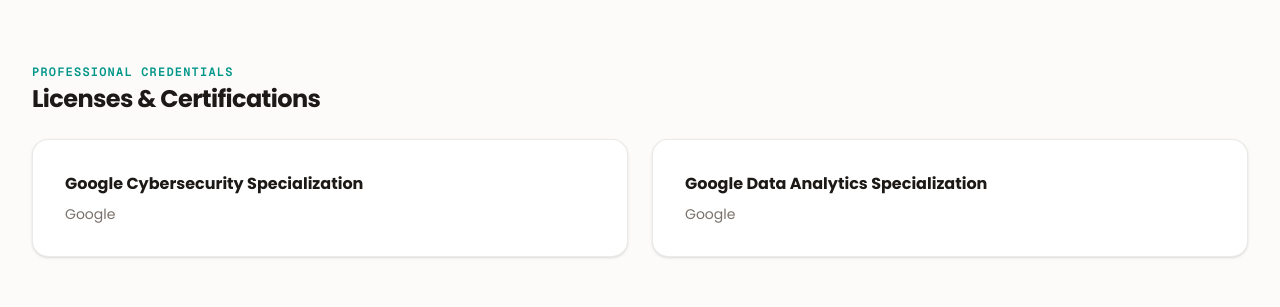
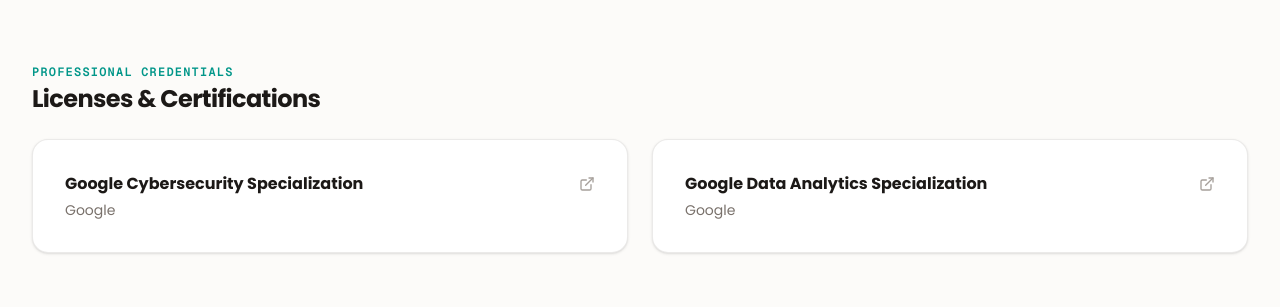
Before and after one commit to MrAbidAkash/my-portfolio, a Next.js app: page /about in a window 1280 px wide. Shown: the part 3280-3587 px from the top of the page. Built offline with nearby package versions, Linux system fonts and the light colour scheme.

Commit message:
feat: create about page with professional bio, skills matrix, and certifications

```diff
--- a/src/app/about/page.tsx
+++ b/src/app/about/page.tsx
@@ -3,7 +3,7 @@
 import { motion } from "framer-motion";
 import Image from "next/image";
 import Link from "next/link";
-import { FiArrowRight, FiCheckCircle, FiAward, FiCode, FiCpu, FiGlobe } from "react-icons/fi";
+import { FiArrowRight, FiCheckCircle, FiAward, FiCode, FiCpu, FiGlobe, FiExternalLink } from "react-icons/fi";
 import Experience from "@/components/Experience";
 
 const skillsCategories = [
@@ -203,14 +203,38 @@
           </h2>
         </div>
         <div className="grid grid-cols-1 sm:grid-cols-2 gap-6">
-          <div className="bg-white p-6 sm:p-8 rounded-2xl border border-stone-200/80 shadow-sm space-y-2">
-            <h3 className="text-base font-bold text-stone-900">Google Cybersecurity Specialization</h3>
-            <div className="text-sm text-stone-500">Google</div>
-          </div>
-          <div className="bg-white p-6 sm:p-8 rounded-2xl border border-stone-200/80 shadow-sm space-y-2">
-            <h3 className="text-base font-bold text-stone-900">Google Data Analytics Specialization</h3>
-            <div className="text-sm text-stone-500">Google</div>
-          </div>
+          <a
+            href="https://www.coursera.org/account/accomplishments/specialization/22H8HMNARXD7"
+            target="_blank"
+            rel="noopener noreferrer"
+            className="group bg-white p-6 sm:p-8 rounded-2xl border border-stone-200/80 shadow-sm hover:border-teal-500/50 hover:shadow-md transition-all duration-200 block"
+          >
+            <div className="flex items-start justify-between gap-4">
+              <div>
+                <h3 className="text-base font-bold text-stone-900 group-hover:text-teal-600 transition-colors">
+                  Google Cybersecurity Specialization
+                </h3>
+                <div className="text-sm text-stone-500 mt-1">Google</div>
+              </div>
+              <FiExternalLink className="w-4 h-4 text-stone-400 group-hover:text-teal-600 transition-colors shrink-0 mt-1" />
+            </div>
+          </a>
+          <a
+            href="https://www.coursera.org/account/accomplishments/specialization/5AZP6LR7BJLY"
+            target="_blank"
+            rel="noopener noreferrer"
+            className="group bg-white p-6 sm:p-8 rounded-2xl border border-stone-200/80 shadow-sm hover:border-teal-500/50 hover:shadow-md transition-all duration-200 block"
+          >
+            <div className="flex items-start justify-between gap-4">
+              <div>
+                <h3 className="text-base font-bold text-stone-900 group-hover:text-teal-600 transition-colors">
+                  Google Data Analytics Specialization
+                </h3>
+                <div className="text-sm text-stone-500 mt-1">Google</div>
+              </div>
+              <FiExternalLink className="w-4 h-4 text-stone-400 group-hover:text-teal-600 transition-colors shrink-0 mt-1" />
+            </div>
+          </a>
         </div>
       </div>
 
```
